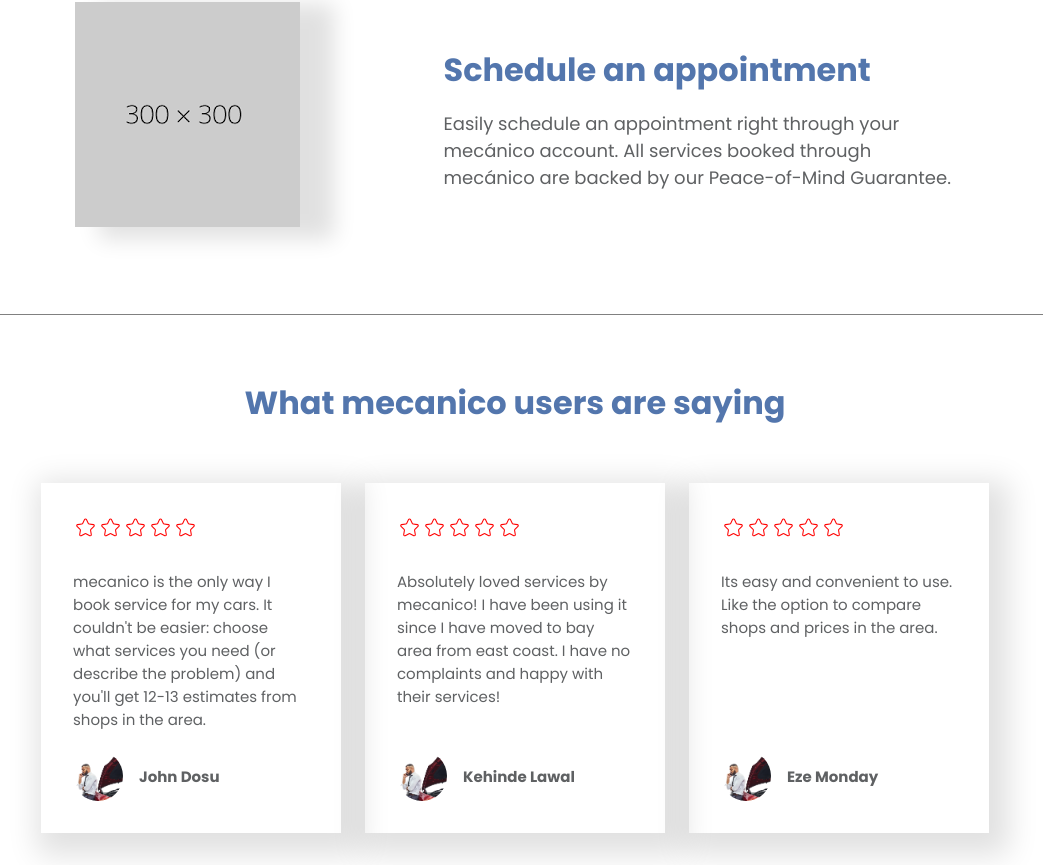
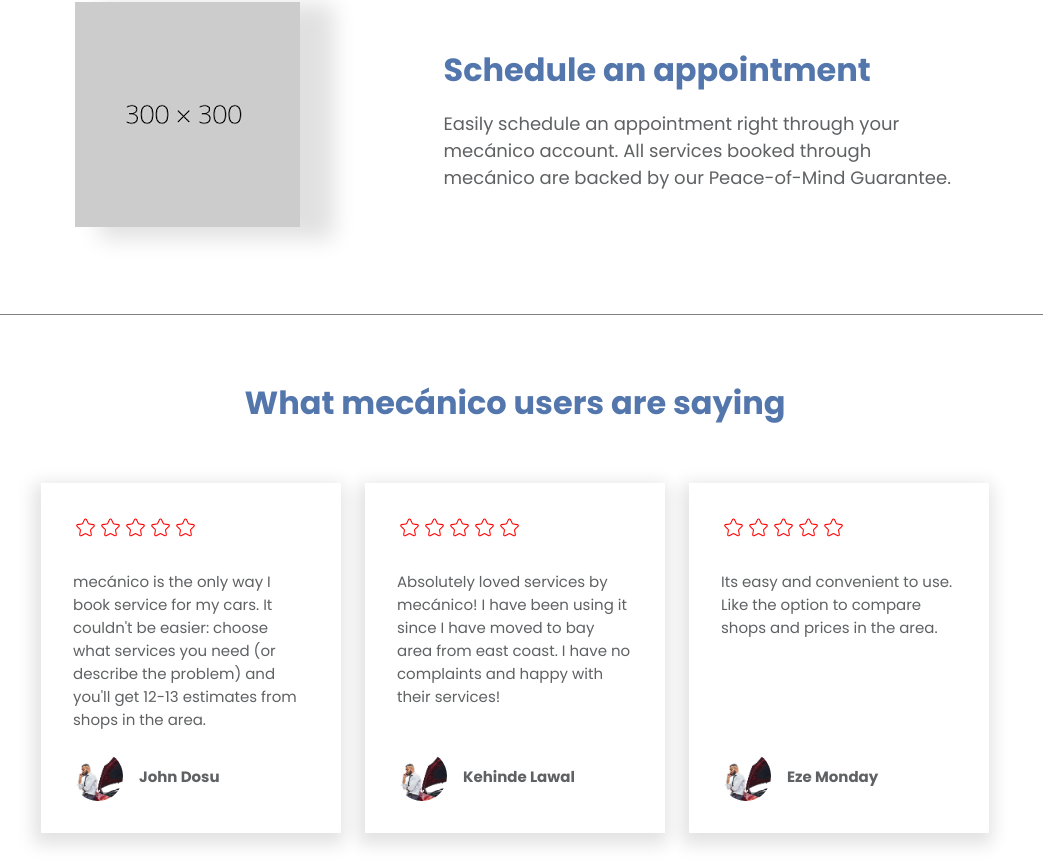
Before and after one commit to Deyjuwon/mecanico, a React (Vite) app: page / in a window 1280 px wide. Shown: the part 2179-3044 px from the top of the page, without its empty margins (125-1168 px from the left). Built offline with nearby package versions, Linux system fonts and the light colour scheme.

Commit message:
made changes to the styling of the testimonial card

```diff
--- a/src/Components/TestimonialCard/TestimonialCard.css
+++ b/src/Components/TestimonialCard/TestimonialCard.css
@@ -9,9 +9,9 @@
     flex-direction: column;
     justify-content: space-between;
     gap: .5rem;
-    -webkit-box-shadow: 8px 10px 28px 12px rgba(0,0,0,0.12);
-    -moz-box-shadow: 8px 10px 28px 12px rgba(0,0,0,0.12);
-    box-shadow: 8px 10px 28px 12px rgba(0,0,0,0.12);
+    -webkit-box-shadow: -2px 6px 17px 5px rgba(0,0,0,0.12);
+-moz-box-shadow: -2px 6px 17px 5px rgba(0,0,0,0.12);
+box-shadow: -2px 6px 17px 5px rgba(0,0,0,0.12);
 }
 
 .testimonial-card-top {
--- a/src/Components/Testimonials/Testimonial.jsx
+++ b/src/Components/Testimonials/Testimonial.jsx
@@ -1,13 +1,19 @@
-import React from 'react'
+import React, { useEffect } from 'react'
 import './Testimonial.css'
 import TestimonialCard from '../TestimonialCard/TestimonialCard';
 import testimonials from '../testimonials.js'
+import AOS from 'aos'
+import 'aos/dist/aos.css'
 
 const Testimonial = () => {
+    useEffect(() => {
+        AOS.init({duration: 2000})
+    }, [])
+
   return (
     <div className='testimonial-container'>
-        <h1>What mecanico users are saying</h1>
-        <div>
+        <h1 data-aos='fade-up'>What mecánico users are saying</h1>
+        <div data-aos='fade-up'>
             {testimonials.map((testimonial) =>
             <TestimonialCard key={testimonial.id} name={testimonial.name}
                testimony={testimonial.testimony} />)}
--- a/src/Components/testimonials.js
+++ b/src/Components/testimonials.js
@@ -2,13 +2,13 @@
     {
         id: 1,
         name: "John Dosu",
-        testimony: "mecanico is the only way I book service for my cars. It couldn't be easier: choose what services you need (or describe the problem) and you'll get 12-13 estimates from shops in the area.",
+        testimony: "mecánico is the only way I book service for my cars. It couldn't be easier: choose what services you need (or describe the problem) and you'll get 12-13 estimates from shops in the area.",
         imgUrl: ""
     },
     {
         id: 2,
         name: "Kehinde Lawal",
-        testimony: "Absolutely loved services by mecanico! I have been using it since I have moved to bay area from east coast. I have no complaints and happy with their services!",
+        testimony: "Absolutely loved services by mecánico! I have been using it since I have moved to bay area from east coast. I have no complaints and happy with their services!",
         imgUrl: ""
     },
     {
```
